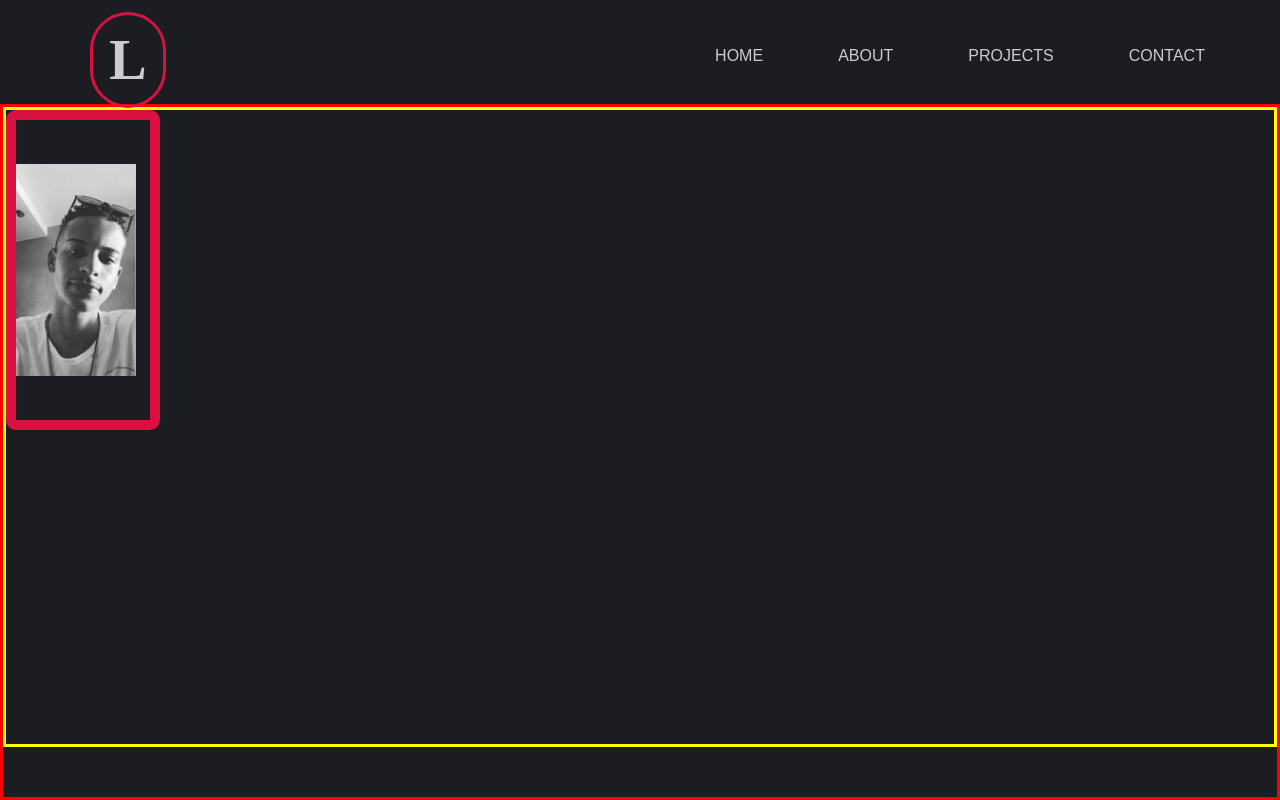
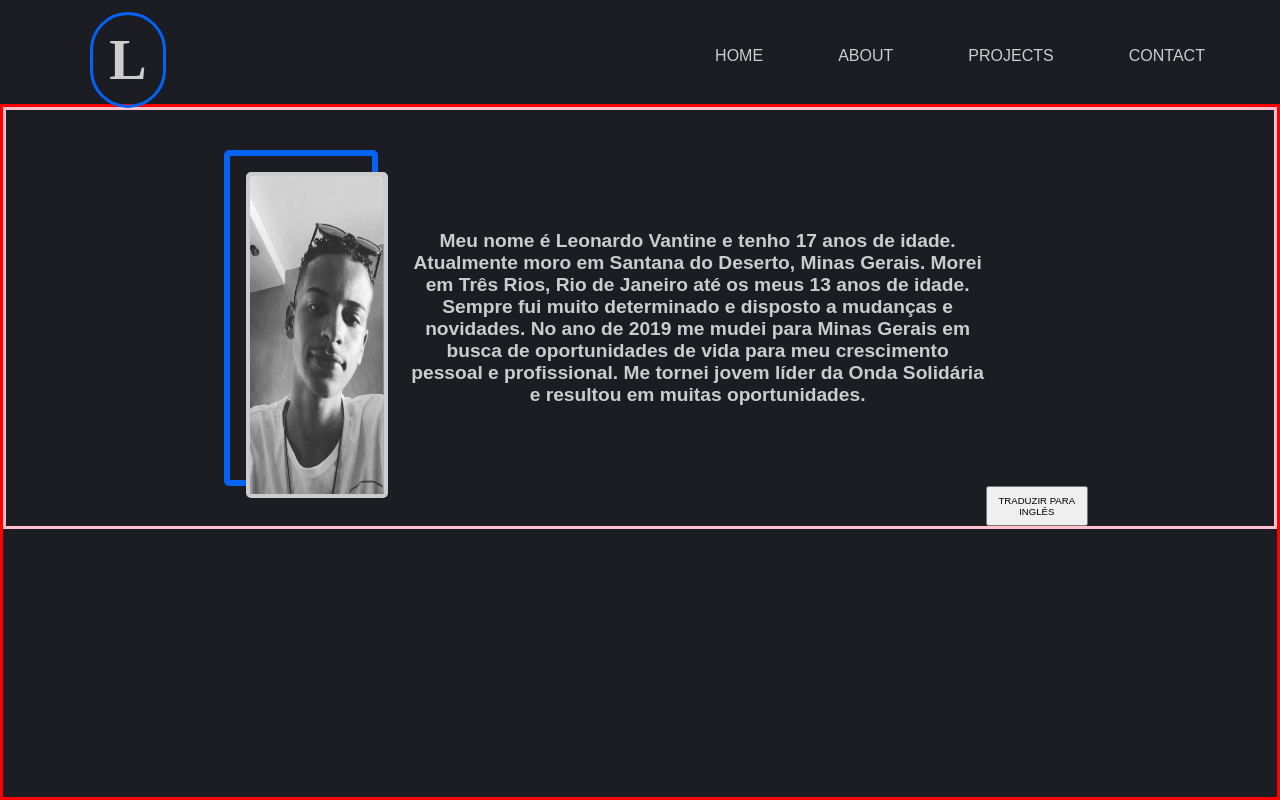
Before and after one commit to leovantine/finalchallenge-mod3, a React (Create React App) app: page /about in a window 1280 px wide. Built offline with nearby package versions, Linux system fonts and the light colour scheme; a web font is replaced by a local one.

Commit message:
I adjusted the colours and started the about page

```diff
--- a/src/components/HomeHeader.js
+++ b/src/components/HomeHeader.js
@@ -24,7 +24,7 @@ const H1 = styled.h1`
 font-family: 'Rosaline', cursive;
 font-size: 3.5rem;
 color: #CDCDCE;
-border: solid #D91140;
+border: solid #0263F5;
 border-radius: 50px;
 width: 6vw;
 height: 12vh;
--- a/src/components/HomeMain.js
+++ b/src/components/HomeMain.js
@@ -28,7 +28,7 @@ color: #5D5E62;
 const LineDiv = styled.div`
 width: 46%;
 height: 0.1vh;
-border: solid 4px #D91140;
+border: solid 4px #0263F5;
 margin-left: 2vw;
 `
 const MainTitleDiv = styled.div`
@@ -50,7 +50,7 @@ const ThirdTitle = styled.h2`
 font-family: 'Excon', sans-serif;
 font-size: 1.8rem;
 letter-spacing: 3px;
-color: #D91140;
+color: #0263F5;
 `
 const FourthTitleDiv = styled.div`
 display: flex;
@@ -61,7 +61,7 @@ const FourthTitle = styled.h2`
 font-family: 'Excon', sans-serif;
 font-size: 1.6rem;
 letter-spacing: 3px;
-color: #D91140;
+color: #0263F5;
 `
 
 export default function Main() {
--- a/src/pages/About.js
+++ b/src/pages/About.js
@@ -1,44 +1,64 @@
-import React from 'react'
+import React, {useState} from 'react'
 
 import img1 from "../images/img1.jpg"
 
 import styled from 'styled-components'
 
-const MainDiv = styled.div`
+const Container = styled.div`
 border: solid red;
 width: 100%;
 height: 87vh;
 background-color: #1B1D22;
 `
-const FirstDivImg = styled.div`
-border: solid yellow;
-height: 80vh;
+const FirstInfo = styled.div`
+border: solid pink;
+display: flex;
+justify-content: center;
+align-items: center;
+flex-direction: row;
 `
-const BorderDiv = styled.div`
-border: solid 10px #D91140;
-border-radius: 10px;
+const BorderImgDiv = styled.div`
+border: solid 6px #0263F5;
+border-radius: 5px;
 width: 12vw;
-height: 40vh;
-display: flex;
-align-items: center;
+height: 42vh;
+margin: 2.5vw;
 `
-const ImgOne = styled.img`
-width: 90%;
-&:hover{
-    transition: all 0.5s;
-    cursor: pointer;
-    transform: scale(1.1);
-}
+const Img = styled.img`
+width: 100%;
+height: 40.7vh;
+margin: 2vh;
+border: solid 4px #CCCCCD;
+border-radius: 5px;
+`
+const P = styled.p`
+font-family: 'Ranade', sans-serif;
+font-size: 1.2rem;
+font-weight: 600;
+color: #CCCCCD;
+width: 45vw;
+text-align: center;
+`
+const LanguageButton = styled.button`
+width: 8vw;
+height: 5vh;
+margin-top: 47vh;
+font-family: 'Ranade', sans-serif;
+font-size: 0.6rem;
 `
 
 export default function About() {
     return (
-        <MainDiv>
-            <FirstDivImg>
-                <BorderDiv>
-                    <ImgOne src={img1} alt="Leonardo Vantine"></ImgOne>
-                </BorderDiv>
-            </FirstDivImg>
-        </MainDiv>
+        <Container>
+
+            <FirstInfo>
+            <BorderImgDiv>
+                <Img src={img1} alt="Leonardo Vantine"></Img>
+            </BorderImgDiv>
+            <P>Meu nome é Leonardo Vantine e tenho 17 anos de idade. Atualmente moro em Santana do Deserto, Minas Gerais. Morei em Três Rios, Rio de Janeiro até os meus 13 anos de idade. Sempre fui muito determinado e disposto a mudanças e novidades. No ano de 2019 me mudei para Minas Gerais em busca de oportunidades de vida para meu crescimento pessoal e profissional. Me tornei jovem líder da Onda Solidária e resultou em muitas oportunidades.</P>
+            <LanguageButton>TRADUZIR PARA INGLÊS</LanguageButton>
+            </FirstInfo>
+
+        </Container>
     )
 }
--- a/src/pages/Contact.js
+++ b/src/pages/Contact.js
@@ -29,7 +29,7 @@ align-items: center;
 const NdBackgroundDiv = styled.div`
 width: 15vw;
 height: 60vh;
-background-color: #D91140;
+background-color: #0263F5;
 display: flex;
 justify-content: center;
 align-items: center;
@@ -64,7 +64,7 @@ const Button = styled.button`
 width: 10vw;
 height: 6vh;
 font-family: 'Ranade', sans-serif;
-background-color: #D91140;
+background-color: #0263F5;
 color: #EEF3FA;
 &:hover{
     cursor: pointer;
```
